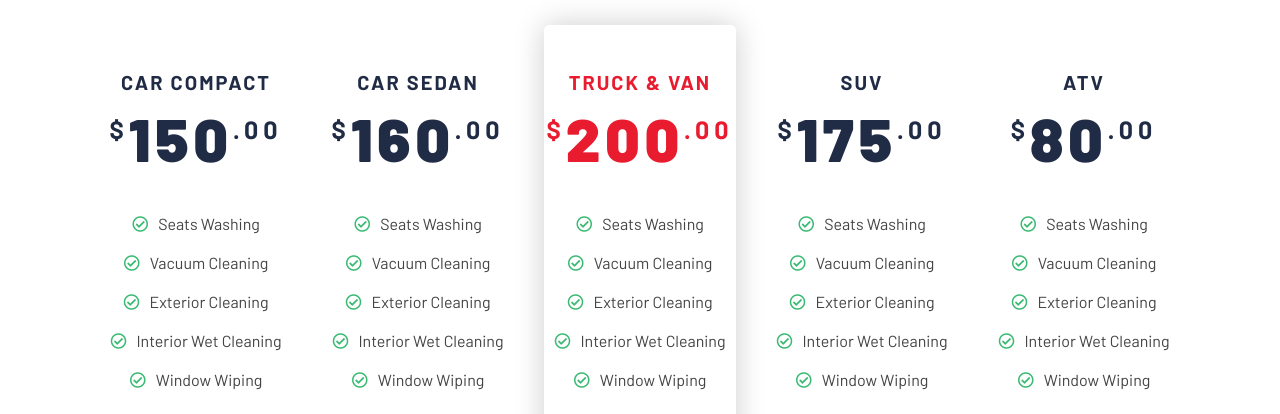
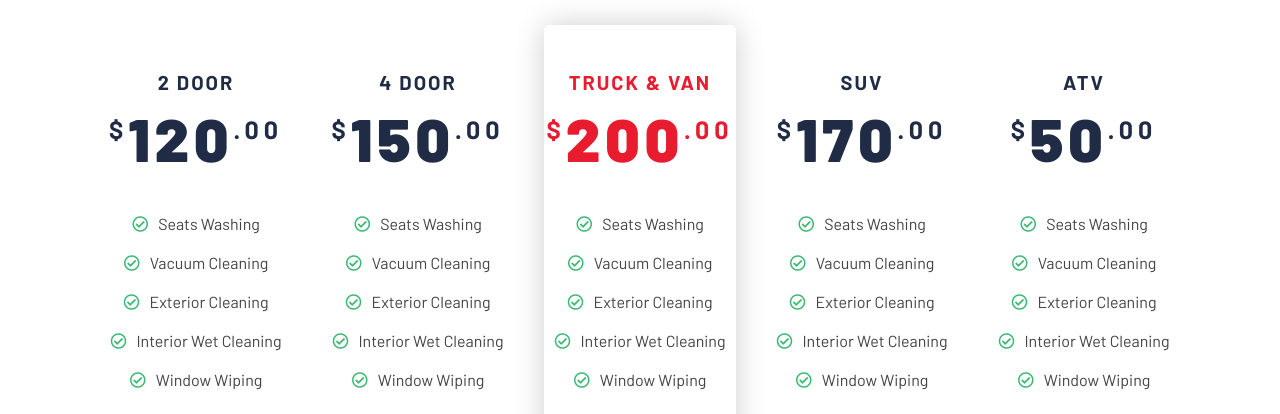
Before and after one commit to Jakob-Long/Buds-Detailing, a plain HTML site: page price.html in a window 1280 px wide. Shown: the part 683-1097 px from the top of the page. Drawn offline with nearby package versions, Linux system fonts and the light colour scheme.

Commit message:
Add files via upload

```diff
--- a/price.html
+++ b/price.html
@@ -135,8 +135,8 @@
                     <div class="col-md">
                         <div class="price-item">
                             <div class="price-header">
-                                <h3>Car Compact</h3>
-                                <h2><span>$</span><strong>150</strong><span>.00</span></h2>
+                                <h3>2 Door</h3>
+                                <h2><span>$</span><strong>120</strong><span>.00</span></h2>
                             </div>
                             <div class="price-body">
                                 <ul>
@@ -155,8 +155,8 @@
                     <div class="col-md">
                         <div class="price-item">
                             <div class="price-header">
-                                <h3>Car Sedan</h3>
-                                <h2><span>$</span><strong>160</strong><span>.00</span></h2>
+                                <h3>4 Door</h3>
+                                <h2><span>$</span><strong>150</strong><span>.00</span></h2>
                             </div>
                             <div class="price-body">
                                 <ul>
@@ -196,7 +196,7 @@
                         <div class="price-item">
                             <div class="price-header">
                                 <h3>SUV</h3>
-                                <h2><span>$</span><strong>175</strong><span>.00</span></h2>
+                                <h2><span>$</span><strong>170</strong><span>.00</span></h2>
                             </div>
                             <div class="price-body">
                                 <ul>
@@ -216,7 +216,7 @@
                         <div class="price-item">
                             <div class="price-header">
                                 <h3>ATV</h3>
-                                <h2><span>$</span><strong>80</strong><span>.00</span></h2>
+                                <h2><span>$</span><strong>50</strong><span>.00</span></h2>
                             </div>
                             <div class="price-body">
                                 <ul>
```
Also changed, not shown: gallery.html (+25 -0 lines).
